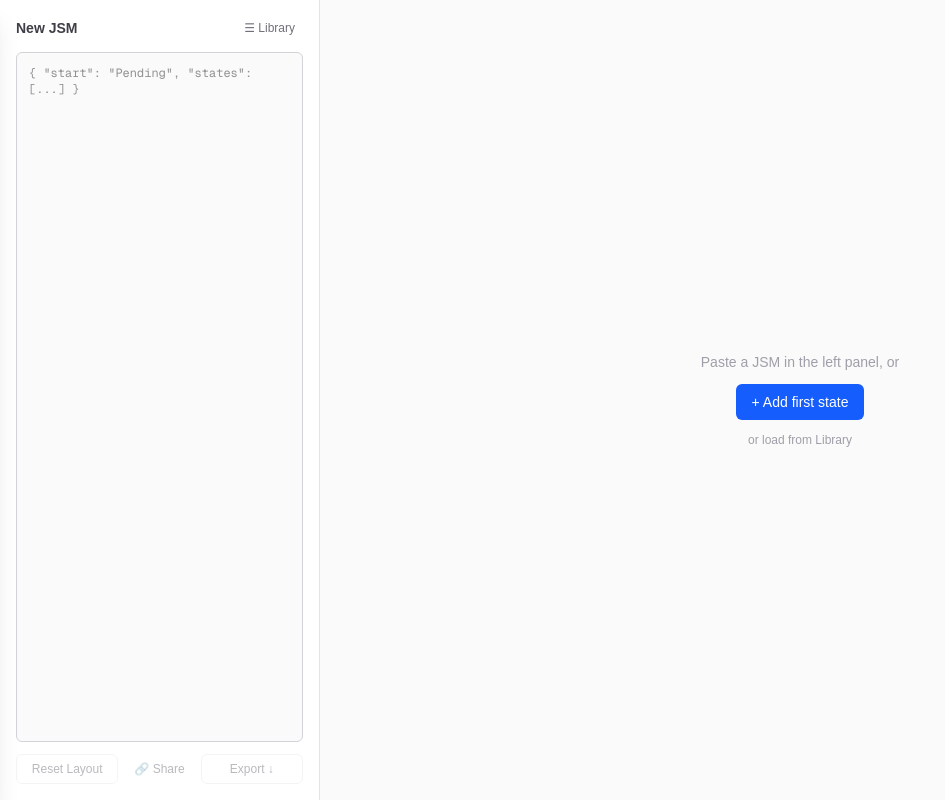
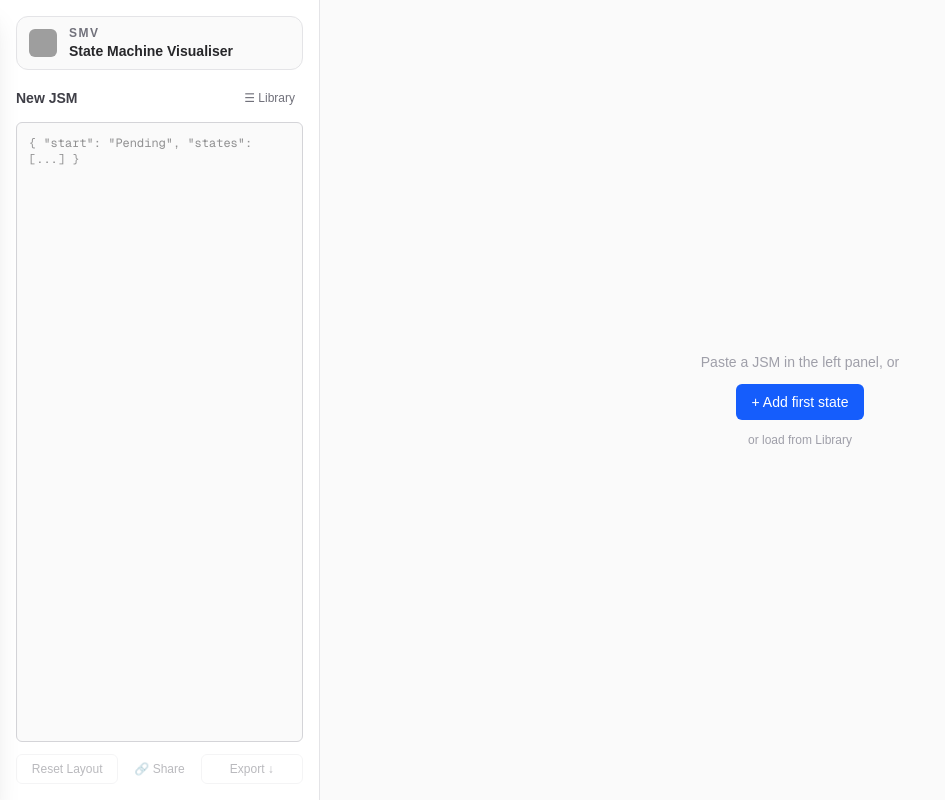
Before and after one commit to SillieA/state-machine-visualiser, a Next.js app: page /state-machine-visualiser/ in a window 1280 px wide. Shown: the whole page, without its empty margins (0-945 px from the left). Built offline with nearby package versions, Linux system fonts and the light colour scheme; grey boxes are pictures that could not be loaded.

Commit message:
added branding and favicon

```diff
--- a/src/app/layout.tsx
+++ b/src/app/layout.tsx
@@ -13,8 +13,13 @@ const geistMono = Geist_Mono({
 });
 
 export const metadata: Metadata = {
-  title: "Create Next App",
-  description: "Generated by create next app",
+  title: "JSMV — JSON State Machine Visualiser",
+  description: "Visualise and edit JSON state machines in an interactive flowchart.",
+  icons: {
+    icon: "/smv-mark.svg",
+    shortcut: "/smv-mark.svg",
+    apple: "/smv-mark.svg",
+  },
 };
 
 export default function RootLayout({
--- a/src/app/page.tsx
+++ b/src/app/page.tsx
@@ -70,6 +70,19 @@ export default function Home() {
   return (
     <div className="flex h-screen w-screen overflow-hidden bg-zinc-50">
       <aside className="flex w-80 shrink-0 flex-col border-r border-zinc-200 bg-white p-4">
+        <div className="mb-4 flex items-center gap-3 rounded-xl border border-zinc-200 bg-zinc-50 px-3 py-2">
+          <img
+            src="/smv-mark.svg"
+            alt="SMV"
+            width={28}
+            height={28}
+            className="h-7 w-7 rounded-md"
+          />
+          <div>
+            <p className="text-xs font-semibold uppercase tracking-[0.12em] text-zinc-500">SMV</p>
+            <p className="text-sm font-semibold text-zinc-800">State Machine Visualiser</p>
+          </div>
+        </div>
         <JsmInput />
       </aside>
 
```
